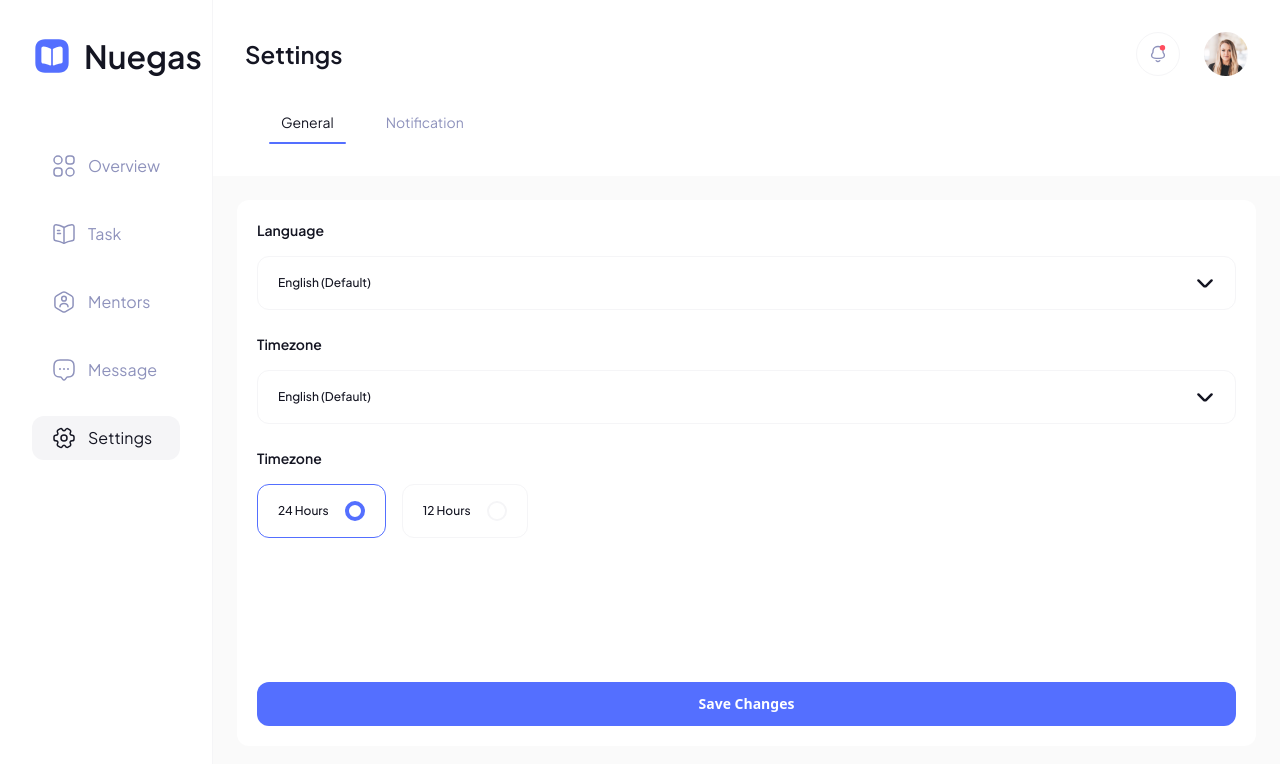
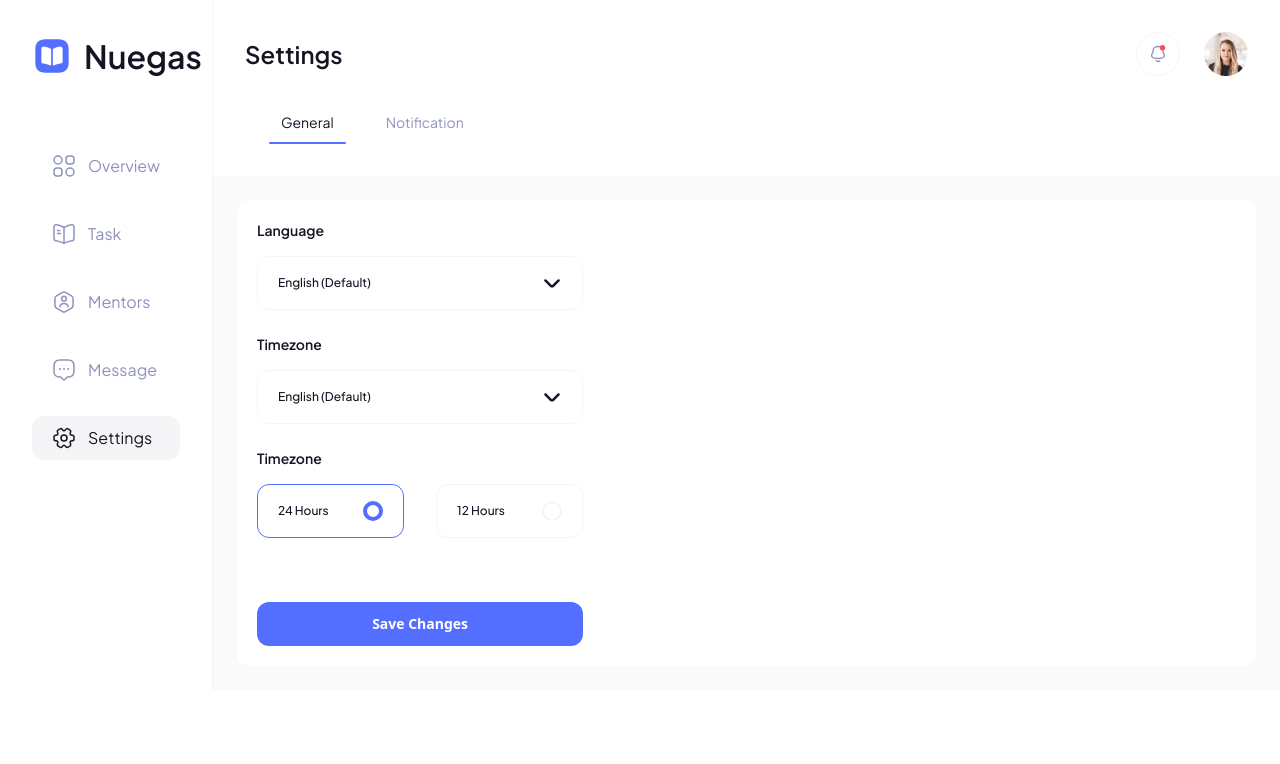
Before and after one commit to pujiragil/nuegas, a React (Vite) app: page /settings in a window 1280 px wide. Shown: the top 764 px of the page. Built offline with nearby package versions, Linux system fonts and the light colour scheme.

Commit message:
create responsive setting page for desktop size

```diff
--- a/src/pages/Settings/index.tsx
+++ b/src/pages/Settings/index.tsx
@@ -6,7 +6,7 @@ import useSettingStore from "../../store/settingStore";
 import { shallow } from "zustand/shallow";
 
 const timezoneWrapperStyle: string =
-  "cursor-pointer py-4 px-5 rounded-xl border flex items-center gap-4";
+  "cursor-pointer py-4 px-5 rounded-xl border flex items-center gap-4 md:w-full md:gap-0 md:justify-between";
 
 const Settings = () => {
   const selectedTab = useSettingStore((state) => state.selectedTab);
@@ -30,8 +30,8 @@ const GeneralTab = () => {
   const [timeZone, setTimeZone] = useState<"12 hour" | "24 hour">("24 hour");
 
   return (
-    <div className="bg-primary-100 rounded-xl p-5 flex flex-col gap-36">
-      <div className="flex flex-col gap-6">
+    <div className="bg-primary-100 rounded-xl p-5 flex flex-col gap-36 md:gap-16">
+      <div className="flex flex-col gap-6 md:w-2/6">
         <div className="flex flex-col gap-4">
           <p className="font-semibold text-sm">Language</p>
           <div className="font-medium text-xs flex items-center justify-between px-5 py-4 rounded-xl border border-primary-300">
@@ -58,7 +58,7 @@ const GeneralTab = () => {
 
         <div className="flex flex-col gap-4">
           <p className="font-semibold text-sm">Timezone</p>
-          <div className="flex items-center gap-4">
+          <div className="flex items-center gap-4 md:gap-8">
             <div
               onClick={() => setTimeZone("24 hour")}
               className={`${timeZone === "24 hour"
@@ -94,7 +94,7 @@ const GeneralTab = () => {
         </div>
       </div>
 
-      <button className="w-full py-3 rounded-xl bg-tertiary-100 text-primary-100 text-sm font-semibold">
+      <button className="w-full py-3 rounded-xl bg-tertiary-100 text-primary-100 text-sm font-semibold md:w-2/6">
         Save Changes
       </button>
     </div>
@@ -132,8 +132,8 @@ const NotificationTab = (): JSX.Element => {
   };
 
   return (
-    <div className="bg-primary-100 p-5 rounded-xl flex flex-col gap-36">
-      <div className="flex flex-col gap-6 font-semibold text-sm text-secondary-100">
+    <div className="bg-primary-100 p-5 rounded-xl flex flex-col gap-36 md:gap-16">
+      <div className="flex flex-col gap-6 font-semibold text-sm text-secondary-100 md:w-2/6">
         <SwitchNotification
           isActive={notification.message}
           setIsActive={() => handleNotification("message")}
@@ -157,7 +157,7 @@ const NotificationTab = (): JSX.Element => {
       </div>
       <button
         onClick={handleSavedChanges}
-        className="w-full py-3 rounded-xl bg-tertiary-100 text-primary-100 font-semibold text-sm"
+        className="w-full py-3 rounded-xl bg-tertiary-100 text-primary-100 font-semibold text-sm md:w-2/6"
       >
         Save Changes
       </button>
```
